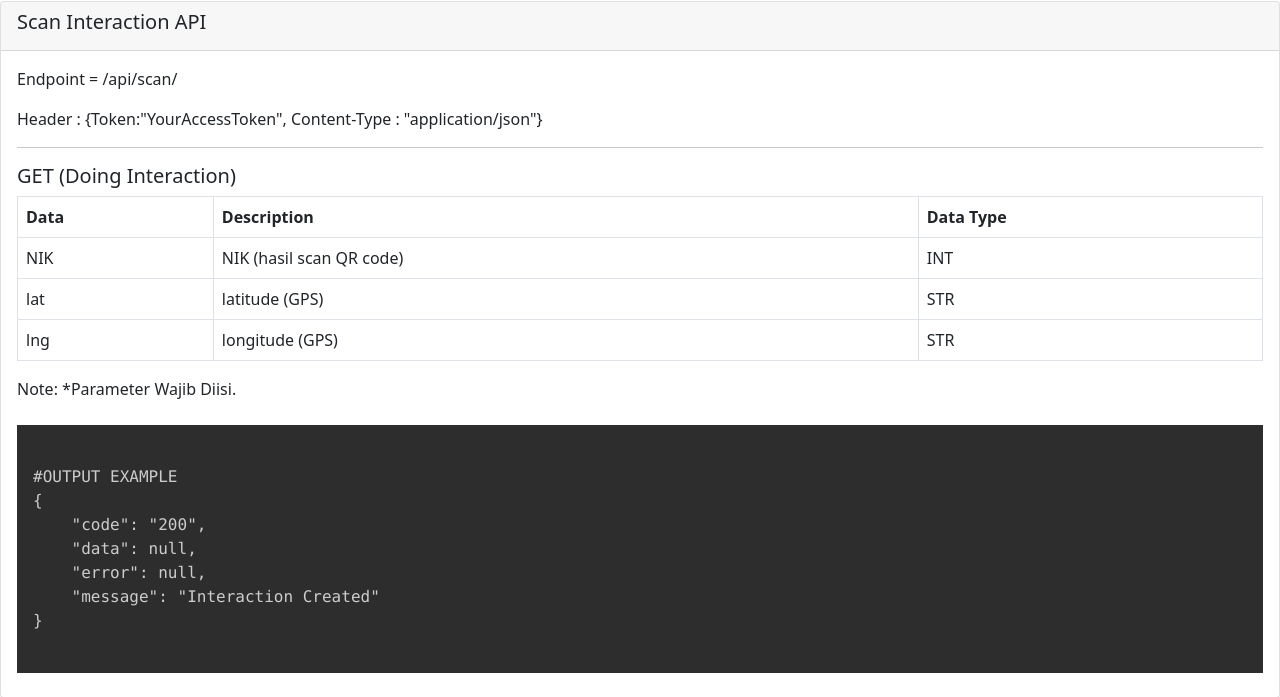
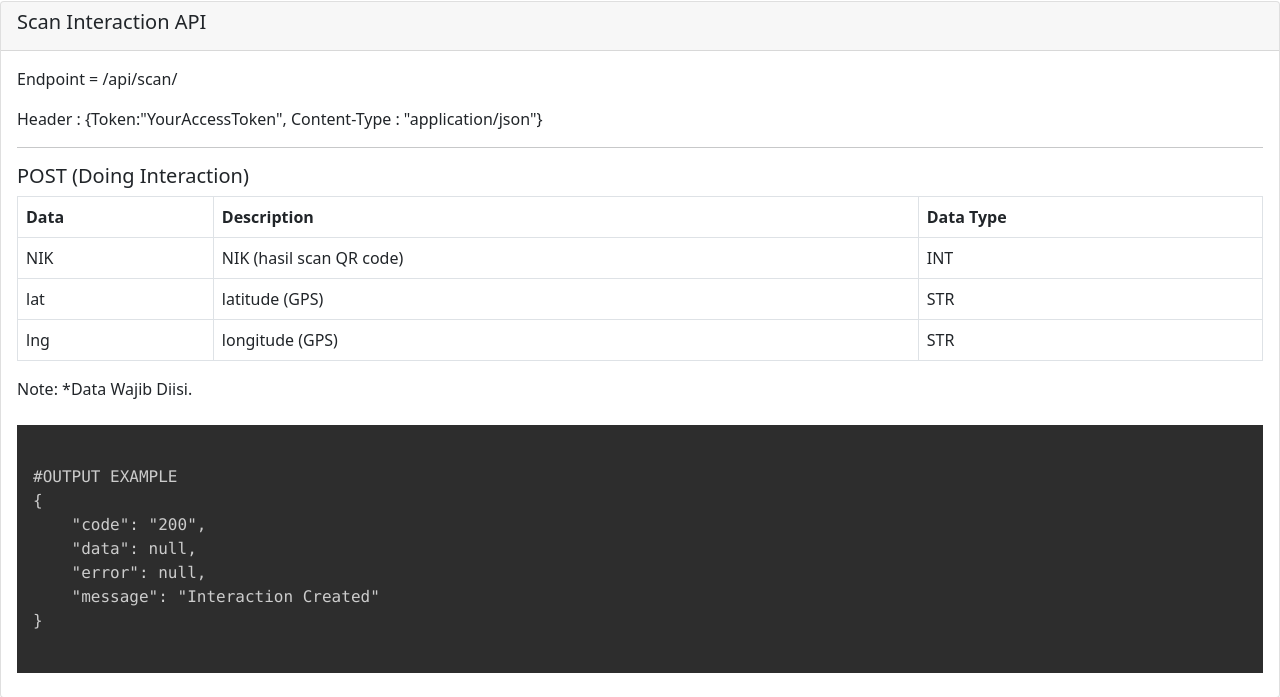
Before and after one commit to ArikSetyawan/s01sc4n, a Flask app: page / in a window 1280 px wide. Shown: the part 2178-2875 px from the top of the page. Run offline with Flask 2, Linux system fonts and the light colour scheme.

Commit message:
Edit Documentation for Scan interaction

```diff
--- a/templates/docs.html
+++ b/templates/docs.html
@@ -132,7 +132,7 @@
                             <p class="card-text">Endpoint = /api/scan/</p>
                             <p class="card-text">Header : {Token:"YourAccessToken", Content-Type : "application/json"}</p>
                             <hr>
-                            <h5>GET (Doing Interaction)</h5>
+                            <h5>POST (Doing Interaction)</h5>
                             <table class="table table-bordered">
                                 <thead>
                                     <tr>
@@ -158,7 +158,7 @@
                                     </tr>
                                 </tbody>
                             </table>
-                            <p class="card-text">Note: *Parameter Wajib Diisi.</p>
+                            <p class="card-text">Note: *Data Wajib Diisi.</p>
 
                             <div class="row">
                                 <div class="col">
```
